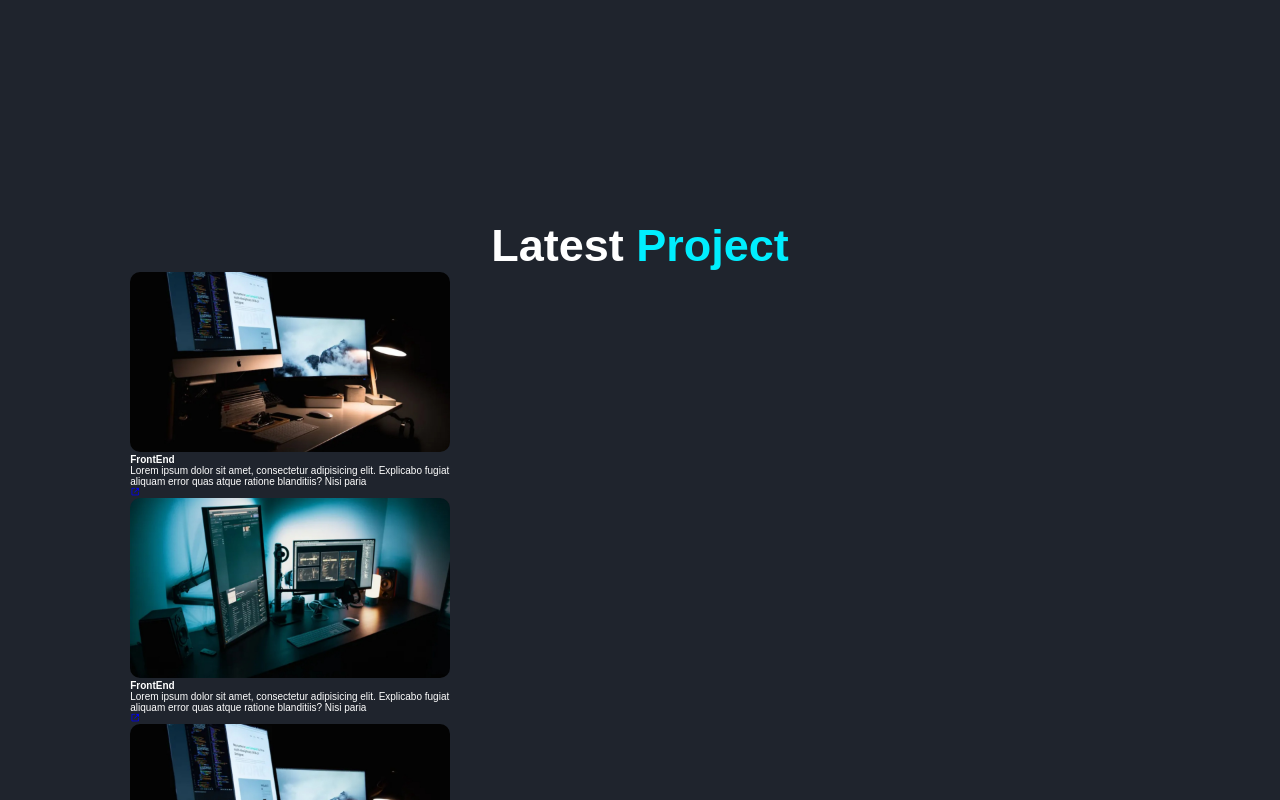
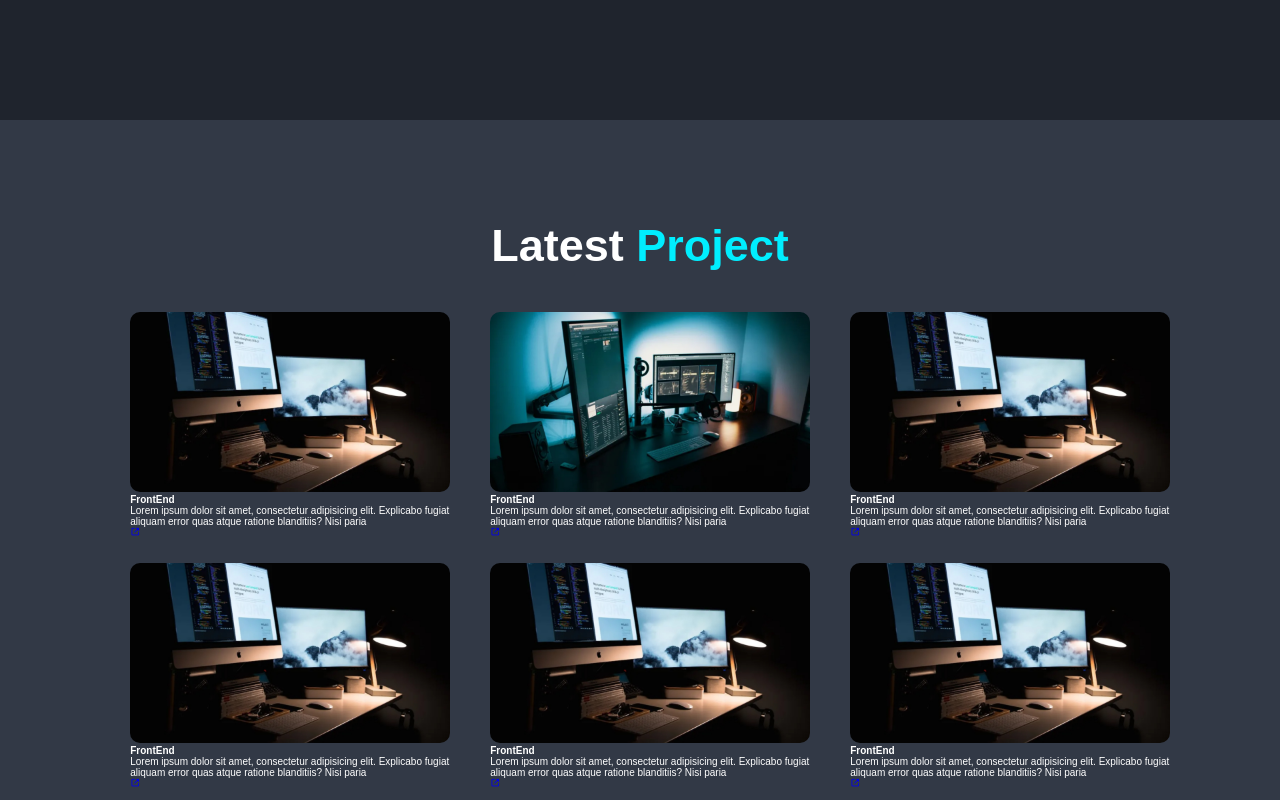
Before and after one commit to Christian-Zafalon/PortifolioZafalon, an Angular app: page /home in a window 1280 px wide. Shown: the part 2280-3080 px from the top of the page. Built offline with nearby package versions, Linux system fonts and the light colour scheme.

Commit message:
iniciando portfoliobox

```diff
--- a/src/app/pages/portifolio/portifolio.component.scss
+++ b/src/app/pages/portifolio/portifolio.component.scss
@@ -1,7 +1,9 @@
 .portifolio-box {
   position: relative;
-    width: 25vw; /* Reduza o valor para diminuir o tamanho padrão */
-    max-width: 400px; /* Reduza o valor para diminuir o tamanho máximo */
+  width: 25vw;
+  /* Reduza o valor para diminuir o tamanho padrão */
+  max-width: 400px;
+  /* Reduza o valor para diminuir o tamanho máximo */
   margin-left: 15px;
 
   img {
@@ -10,3 +12,22 @@
     border-radius: 10px;
   }
 }
+
+.portifolio {
+  background: var(--second-bg-color);
+}
+
+.portifolio h2 {
+  margin-bottom: 4rem;
+}
+
+.portifolio-container {
+  display: grid;
+  grid-template-columns: repeat(3, 1fr);
+  align-items: center;
+  gap: 2.5rem;
+}
+
+// .portifolio-container .portifolio-box{
+
+// }
```
Lines whose indentation alone changed are shown as unchanged.
